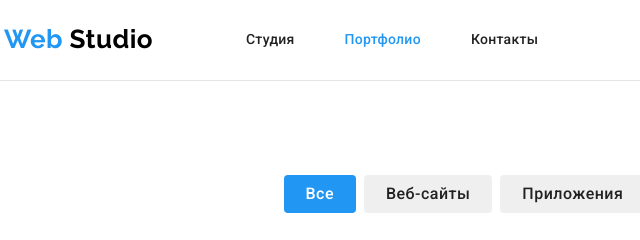
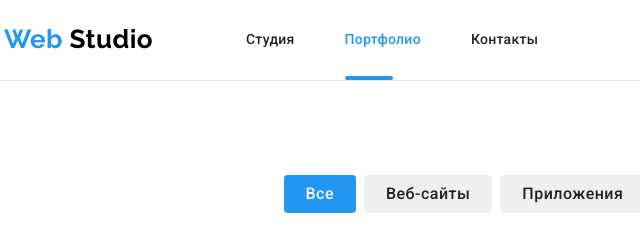
Before and after one commit to MishinaIra55/goit-markup-hw-05, a plain HTML site: page portfolio.html in a window 1280 px wide. Shown: the top 240 px of the page, 51-691 px from the left. Drawn offline with nearby package versions, Linux system fonts and the light colour scheme.

Commit message:
add current line

```diff
--- a/css/styles.css
+++ b/css/styles.css
@@ -151,9 +151,7 @@ address {
    color: var(--accent-color);
 }
 
-/*.auth-nav .current {
-   color: var(--accent-color);
-}*/
+
 
 .auth-nav{
    display: flex;
@@ -189,6 +187,22 @@ address {
 .icon-link {
    fill: var(--primary-text-color);
    margin-right: 10px;
+}
+.site-nav .list {
+   position: relative;
+
+}
+.site-nav .current::after {
+   content: '';
+
+   display: inline-block;
+   position: absolute;
+   bottom: 0;
+   left: 0;
+
+   width: 48px;
+   height: 4px;
+   background-image: url(../images/hoverline.svg);
 }
 
 
```
Also changed, not shown: index.html (+7 -6 lines).
